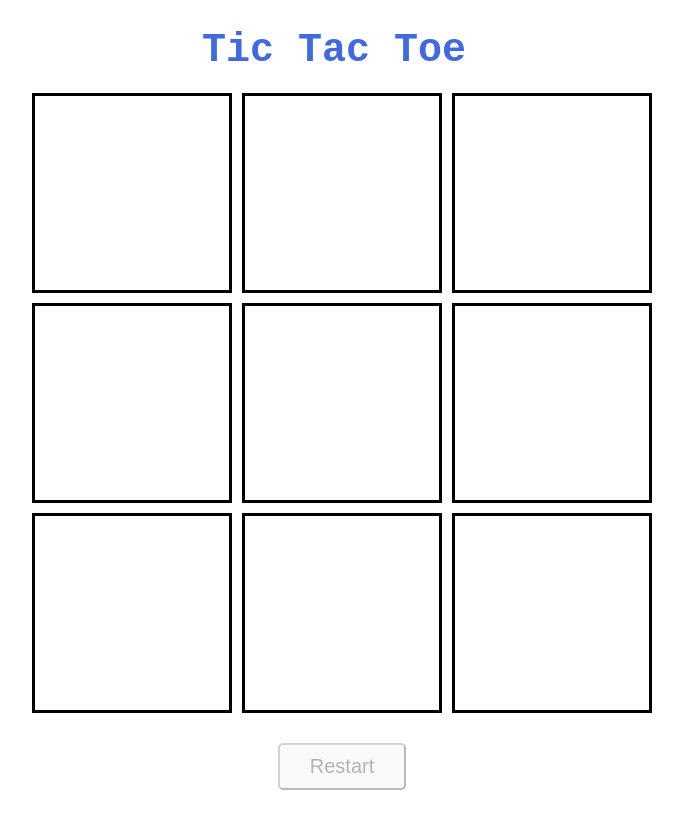
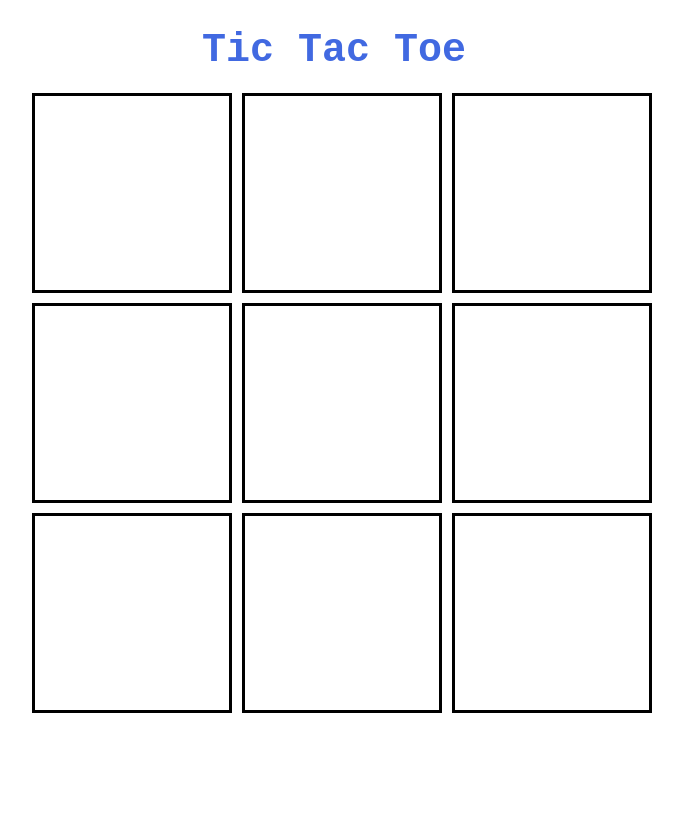
Before and after one commit to Dallair220/tic-tac-toe, a website: page index.html in a window 1280 px wide. Shown: the whole page, without its empty margins (298-981 px from the left). Drawn offline with Linux system fonts and the light colour scheme.

Commit message:
Remove HTML button

```diff
--- a/index.html
+++ b/index.html
@@ -21,6 +21,5 @@
       <div class="8"></div>
       <div class="9"></div>
     </div>
-    <button class="restart" disabled>Restart</button>
   </body>
 </html>
```
